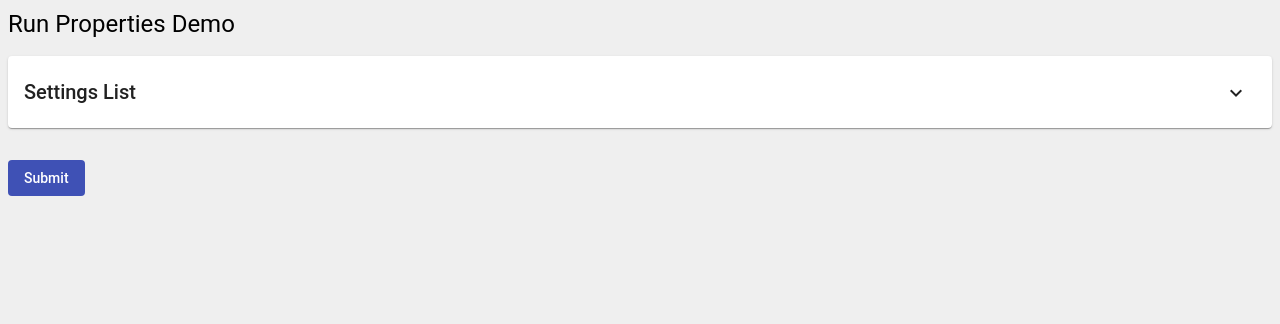
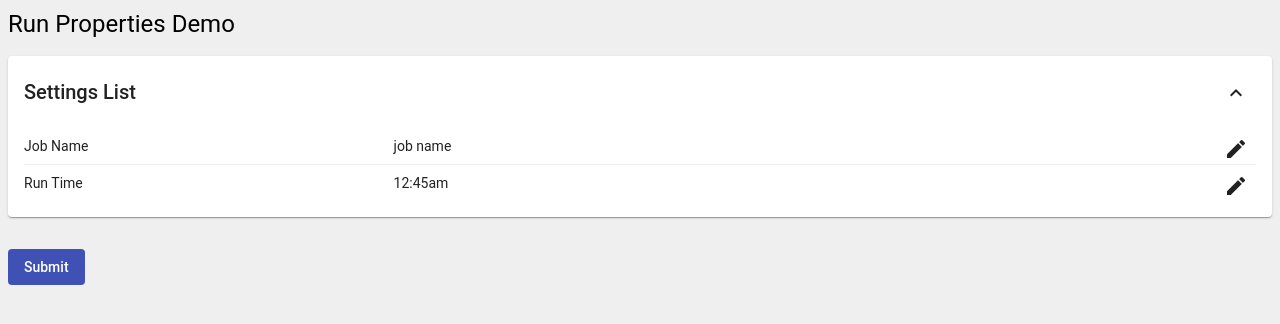
Before and after one commit to phrough/runprops, an Angular app: page / in a window 1280 px wide. Shown: the top 324 px of the page. Built offline with nearby package versions, Linux system fonts and the light colour scheme.

Commit message:
add additional settings list options (alwaysOpen and settingsVisibility)

```diff
--- a/src/app/app.component.html
+++ b/src/app/app.component.html
@@ -6,7 +6,8 @@
   <app-settings-list
     title="Settings List"
     [listComponents]="listComponents"
-    [formArray]="formPanels">
+    [formArray]="formPanels"
+    settingsVisible="true">
   </app-settings-list>
 
   <button mat-flat-button color="primary" type="submit">Submit</button>
--- a/src/app/settings-list/settings-list.component.html
+++ b/src/app/settings-list/settings-list.component.html
@@ -3,12 +3,14 @@
     <h2 *ngIf="title">{{title}}</h2>
 
     <!-- Using span for the tooltip as the tooltip won't display when attached to a disabled button. -->
-    <span matTooltip="Collapse is disabled due to invalid form value(s)." [matTooltipDisabled]="!hasInvalidField">
+    <span *ngIf="!alwaysOpen"
+      matTooltip="Collapse is disabled due to invalid form value(s)."
+      [matTooltipDisabled]="!hasInvalidField">
       <button type="button"
         mat-icon-button
         [disabled]="hasInvalidField"
         (click)="toggleSettingsVisibility()">
-        <mat-icon>{{showSettings ? 'keyboard_arrow_down' : 'keyboard_arrow_down'}}</mat-icon>
+        <mat-icon>{{settingsVisible ? 'keyboard_arrow_up' : 'keyboard_arrow_down'}}</mat-icon>
       </button>
     </span>
   </div>
--- a/src/app/settings-list/settings-list.component.ts
+++ b/src/app/settings-list/settings-list.component.ts
@@ -37,11 +37,14 @@ export class SettingsListComponent {
 
   @Input() formArray: FormArray;
 
+  @Input() alwaysOpen = false;
+
   _settingsVisible = false;
 
+  @Input('settingsVisible')
   get settingsVisible(): boolean {
     // forced visibility if any fields are invalid, otherwise return the cached value.
-    return this.hasInvalidField || this._settingsVisible;
+    return this.alwaysOpen || this.hasInvalidField || this._settingsVisible;
   }
 
   set settingsVisible(newVal) {
```
